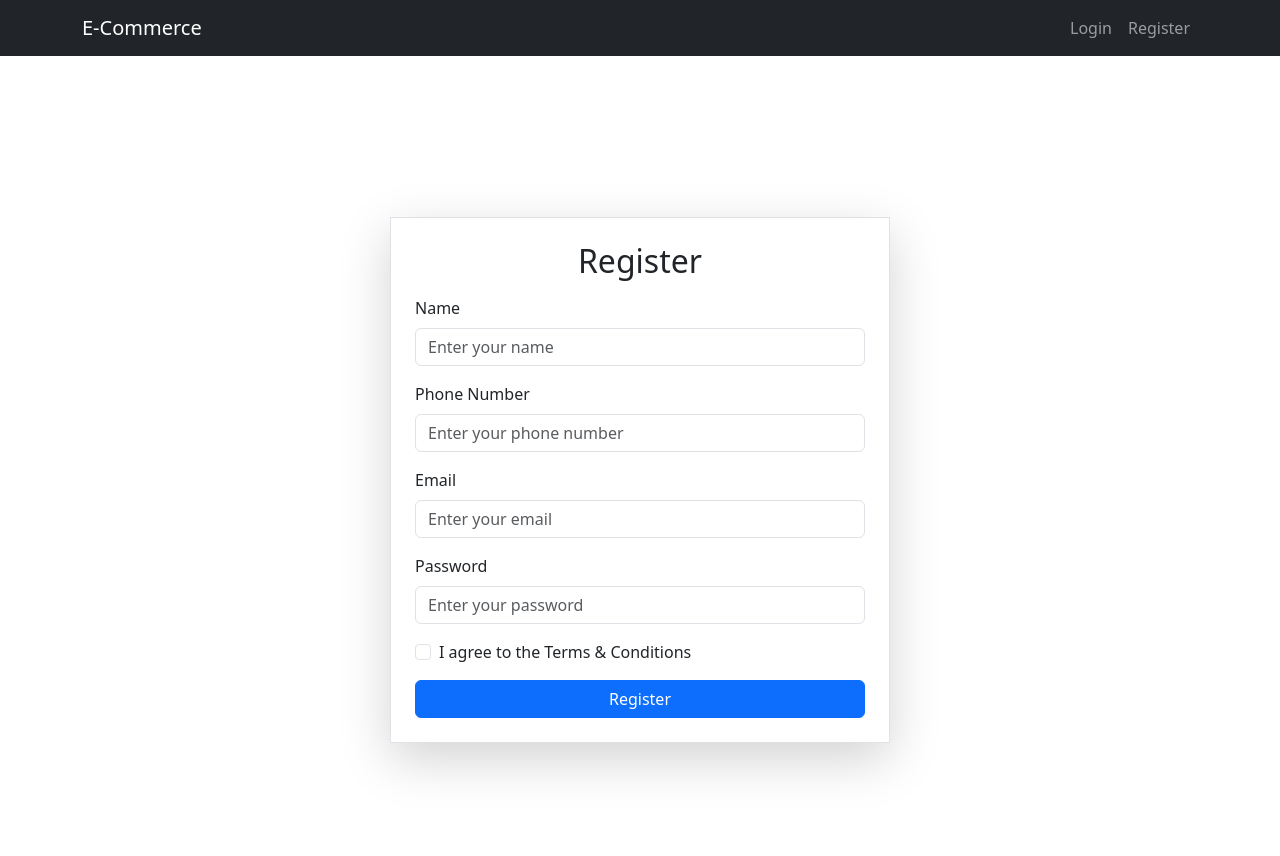
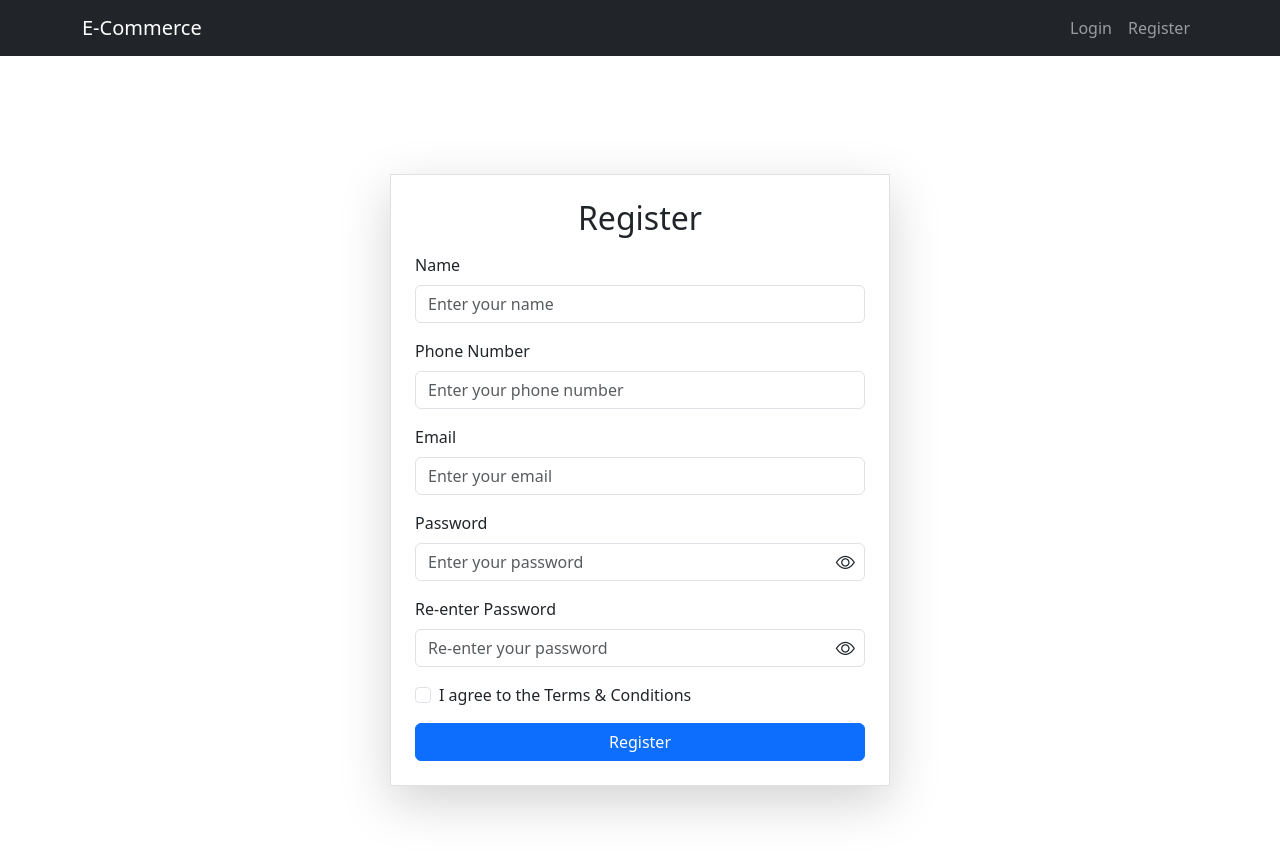
Before and after one commit to Lingeshmd25/E-Commerce-MERN, a React (Create React App) app in the folder frontend/: page /register in a window 1280 px wide. Shown: the top 856 px of the page. Built offline with nearby package versions, Linux system fonts and the light colour scheme; no server answers.

Commit message:
Update Register.js

```diff
--- a/frontend/src/pages/Register.js
+++ b/frontend/src/pages/Register.js
@@ -1,4 +1,3 @@
-// src/pages/Register.js
 import React, { useState } from "react";
 import API from "../api/api";
 import { useNavigate } from "react-router-dom";
@@ -7,11 +6,19 @@ const Register = () => {
   const navigate = useNavigate();
   const [firstName, setFirstName] = useState("");
   const [email, setEmail] = useState("");
+  const [phoneNumber, setPhoneNumber] = useState("");
   const [password, setPassword] = useState("");
-  const [phoneNumber, setPhoneNumber] = useState("");
+  const [confirmPassword, setConfirmPassword] = useState("");
+  const [showPassword, setShowPassword] = useState(false);
+  const [showConfirmPassword, setShowConfirmPassword] = useState(false);
 
   const handleRegister = async (e) => {
     e.preventDefault();
+
+    if (password !== confirmPassword) {
+      alert("Passwords do not match!");
+      return;
+    }
 
     const payload = {
       first_name: firstName,
@@ -25,26 +32,21 @@ const Register = () => {
       alert("Registration successful!");
       navigate("/login"); // redirect to login
     } catch (err) {
-      console.log(err.response?.data); // backend error object
+      console.log(err.response?.data);
 
-      // Backend validation errors (array) kaatu
       if (err.response?.data?.errors) {
         const messages = err.response.data.errors
           .map(e => `${e.path}: ${e.msg}`)
           .join("\n");
         alert(messages);
       } else {
-        // Generic message
         alert(err.response?.data?.message || "Registration failed");
       }
     }
   };
 
   return (
-    <div
-  className="d-flex justify-content-center align-items-center"
-  style={{ minHeight: "100vh" }}
->
+    <div className="d-flex justify-content-center align-items-center" style={{ minHeight: "100vh" }}>
       <form className="border shadow-lg p-4" style={{ maxWidth: "500px", width: "100%" }} onSubmit={handleRegister}>
         <div className="text-center mb-3">
           <h2>Register</h2>
@@ -86,16 +88,58 @@ const Register = () => {
           />
         </div>
 
+        {/* Password */}
         <div className="mb-3">
           <label className="form-label">Password</label>
+          <div className="position-relative">
             <input
-        type="password"
+              type={showPassword ? "text" : "password"}
               className="form-control"
               value={password}
               onChange={e => setPassword(e.target.value)}
               placeholder="Enter your password"
               required
             />
+            <i
+              className={`bi ${showPassword ? "bi-eye-slash" : "bi-eye"}`}
+              style={{
+                position: "absolute",
+                right: "10px",
+                top: "50%",
+                transform: "translateY(-50%)",
+                cursor: "pointer",
+                fontSize: "1.2rem",
+              }}
+              onClick={() => setShowPassword(!showPassword)}
+            ></i>
+          </div>
+        </div>
+
+        {/* Confirm Password */}
+        <div className="mb-3">
+          <label className="form-label">Re-enter Password</label>
+          <div className="position-relative">
+            <input
+              type={showConfirmPassword ? "text" : "password"}
+              className="form-control"
+              value={confirmPassword}
+              onChange={e => setConfirmPassword(e.target.value)}
+              placeholder="Re-enter your password"
+              required
+            />
+            <i
+              className={`bi ${showConfirmPassword ? "bi-eye-slash" : "bi-eye"}`}
+              style={{
+                position: "absolute",
+                right: "10px",
+                top: "50%",
+                transform: "translateY(-50%)",
+                cursor: "pointer",
+                fontSize: "1.2rem",
+              }}
+              onClick={() => setShowConfirmPassword(!showConfirmPassword)}
+            ></i>
+          </div>
         </div>
 
         <div className="form-check mb-3">
@@ -110,7 +154,6 @@ const Register = () => {
         </button>
       </form>
     </div>
-
   );
 };
 
```
Lines whose indentation alone changed are shown as unchanged.
